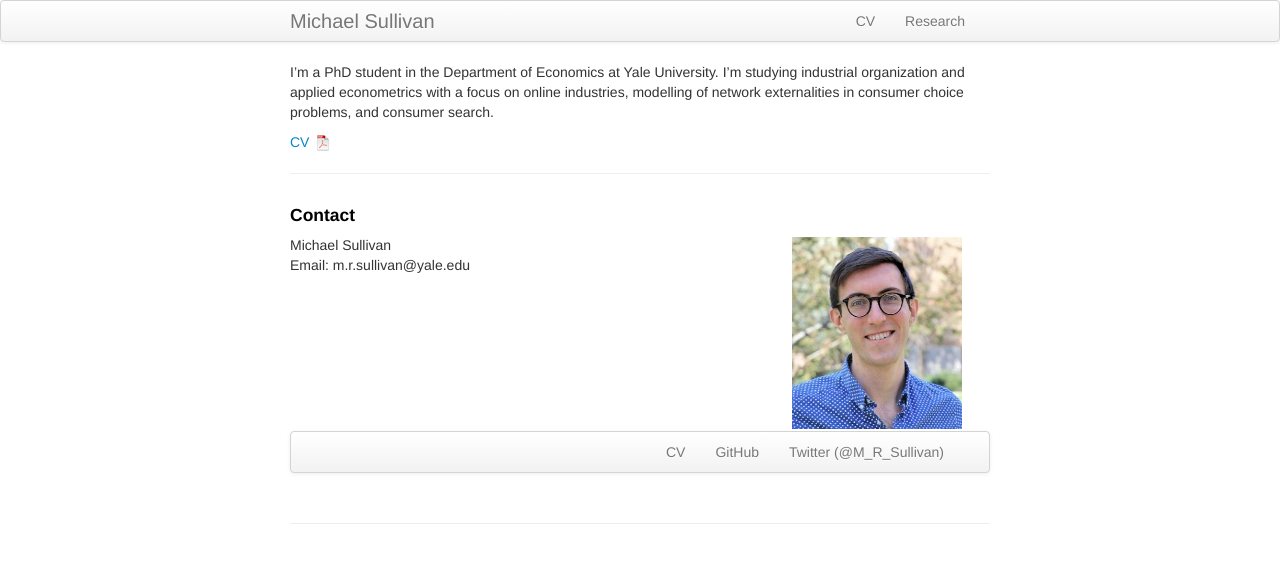
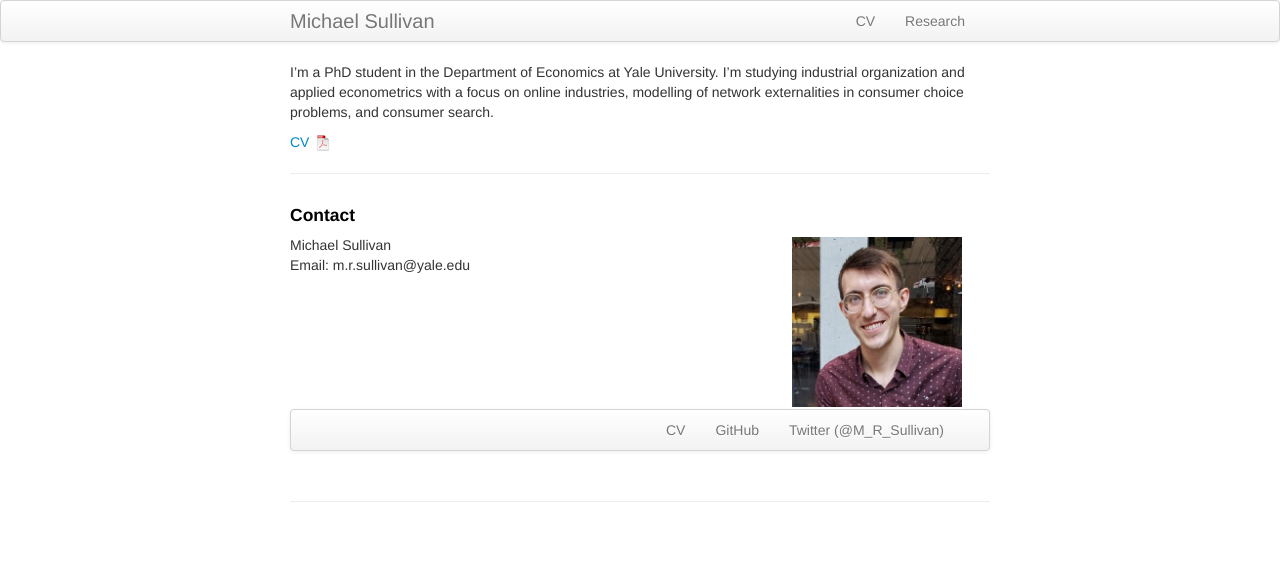
Before and after one commit to M-R-Sullivan/M-R-Sullivan.github.io, a Jekyll site: the page built from index.md, in a window 1280 px wide. Shown: the top 563 px of the page. Built offline with Jekyll 4.4.1, drawn with Linux system fonts in a browser that asks for light colours.

Commit message:
some small updates

```diff
--- a/index.md
+++ b/index.md
@@ -22,8 +22,8 @@ I'm a PhD student in the Department of Economics at Yale University. I'm studyin
         </div>
 
         <div class="span2">
-        <a href="../assets/econ_headshot.jpg">
-            <img src="../assets/econ_headshot.jpg"
+        <a href="../assets/second_headshot.jpg">
+            <img src="../assets/second_headshot.jpg"
                   title="Michael Sullivan" alt="Michael Sullivan"/></a>
         </div>
     </div>
```
Also changed, not shown: assets/second_headshot.jpg (added), 4 other files.
